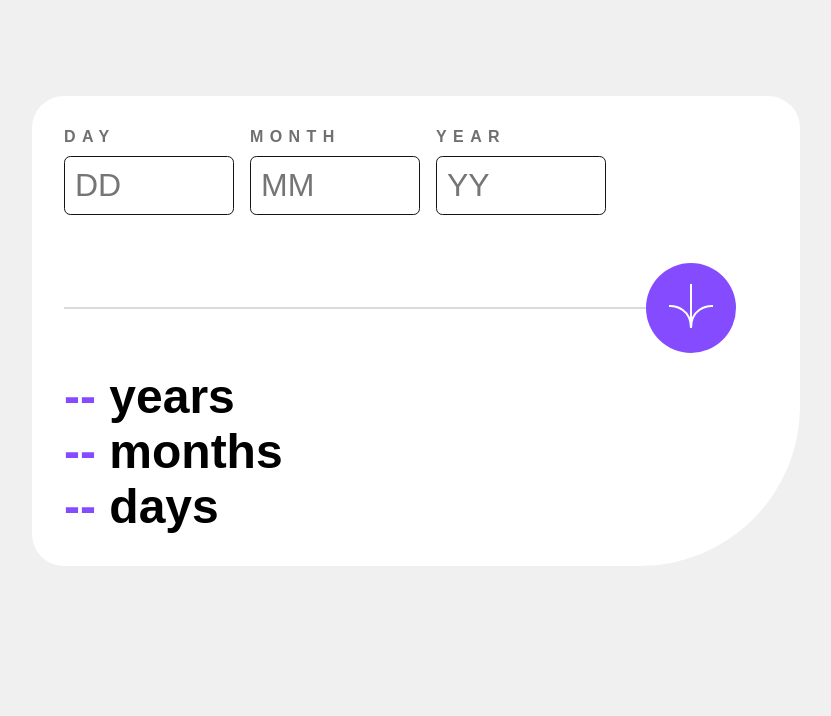
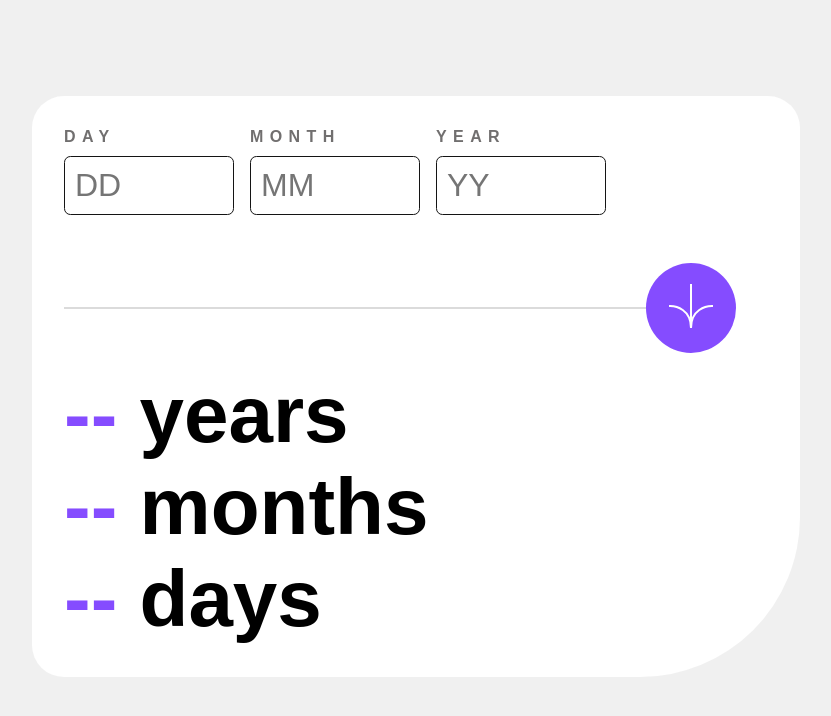
Before and after one commit to HimitsuTH/age_calculator, a React (Vite) app: page / in a window 1280 px wide. Shown: the top 716 px of the page, without its empty margins (224-1055 px from the left). Built offline with nearby package versions, Linux system fonts and the light colour scheme; a web font is replaced by a local one.

Commit message:
🍙 upload project

```diff
--- a/src/assets/styles/components/_output.scss
+++ b/src/assets/styles/components/_output.scss
@@ -1,5 +1,5 @@
 .output {
-    font-size: 48px;
+    font-size: 5em;
     font-weight: 800;
 
     span {
--- a/src/assets/styles/main.css
+++ b/src/assets/styles/main.css
@@ -98,7 +98,7 @@ label p {
 }
 
 .output {
-  font-size: 48px;
+  font-size: 5em;
   font-weight: 800;
 }
 .output span {
--- a/src/components/Content.tsx
+++ b/src/components/Content.tsx
@@ -1,6 +1,6 @@
 import React, { useState } from 'react'
 
-import icon_arrow from '../../public/images/icon-arrow.svg';
+import icon_arrow from '/images/icon-arrow.svg';
 
 type Props = {}
 
```
Also changed, not shown: 1 other file (tests, documents, lock files or other folders).
